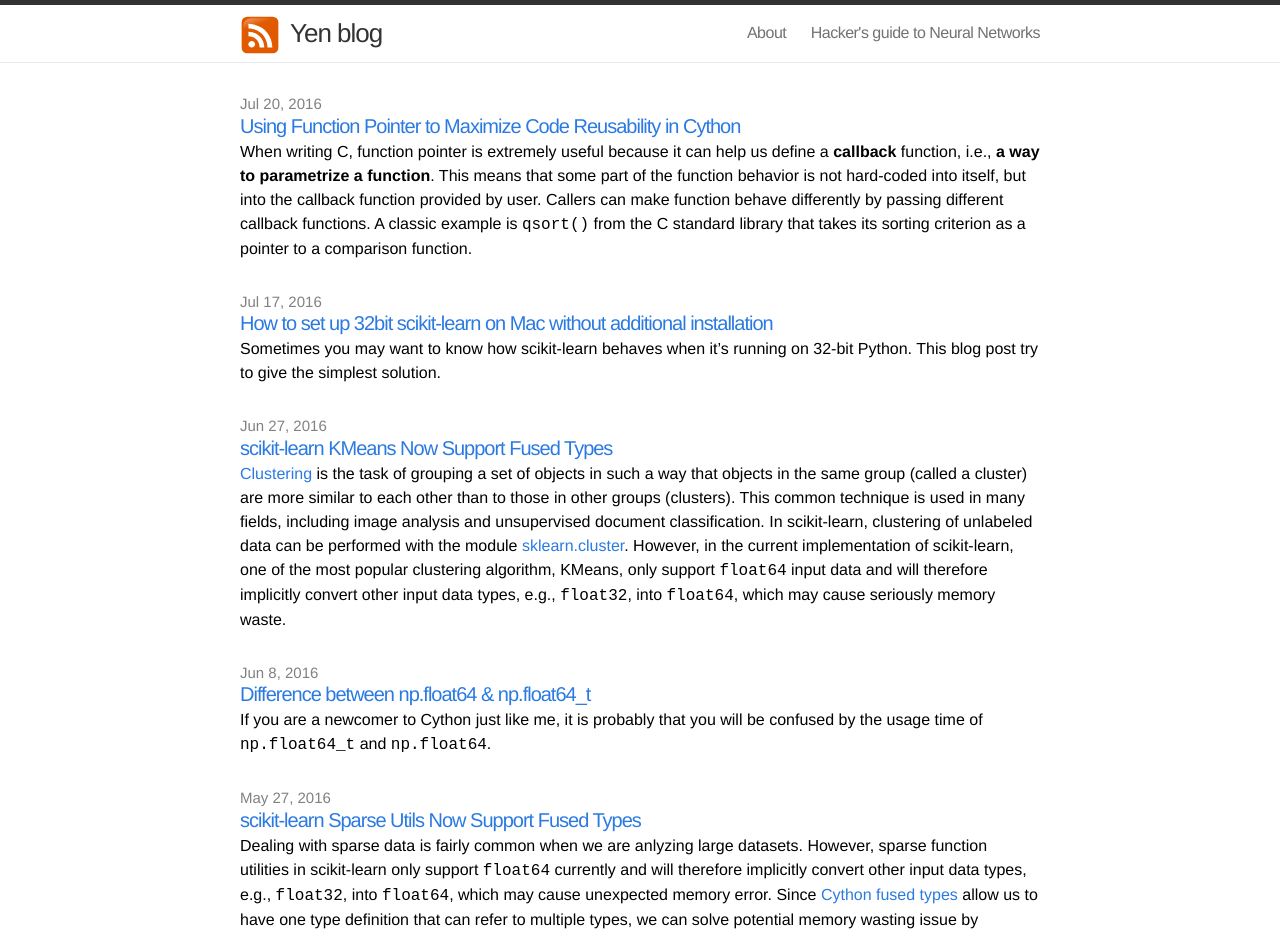
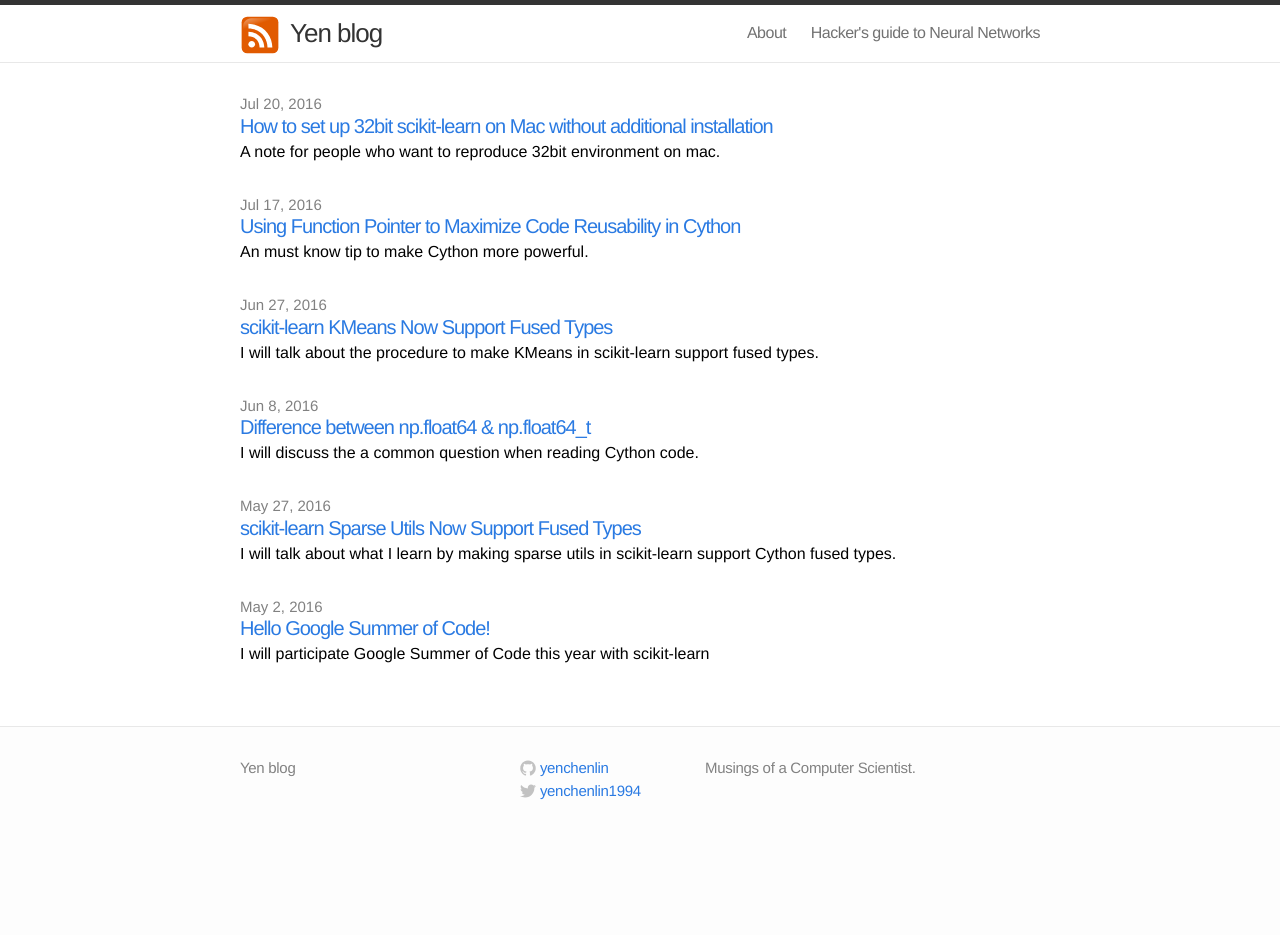
Before and after one commit to yenchenlin/old-blog, a Jekyll site: the page built from index.html, in a window 1280 px wide and 1400 px high. Shown: the top 935 px of the window. Built offline with Jekyll 4.4.1, drawn with Linux system fonts in a browser that asks for light colours; some of the changed text lies outside the part shown.

Commit message:
Update blog post

```diff
--- a/_posts/2016-05-03-hello-google-summer-of-code.markdown
+++ b/_posts/2016-05-03-hello-google-summer-of-code.markdown
@@ -4,6 +4,7 @@ title:  "Hello Google Summer of Code!"
 date:   2016-05-02 18:52:21 -0500
 categories: GSoc
 comments: true
+excerpt: "I will participate Google Summer of Code this year with scikit-learn"
 ---
 ![](https://musescore.org/sites/musescore.org/files/Capture%20d'e%CC%81cran%202016-03-01%2009.48.11.png)
 
--- a/_posts/2016-05-27-sparse-func-utils.markdown
+++ b/_posts/2016-05-27-sparse-func-utils.markdown
@@ -4,6 +4,7 @@ title:  "scikit-learn Sparse Utils Now Support Fused Types"
 date:   2016-05-27 18:52:21 -0500
 categories: GSoC
 comments: true
+excerpt: "I will talk about what I learn by making sparse utils in scikit-learn support Cython fused types."
 ---
 
 Dealing with sparse data is fairly common when we are anlyzing large datasets. However, sparse function utilities in scikit-learn only support `float64` currently and will therefore implicitly convert other input data types, e.g., `float32`, into `float64`, which may cause unexpected memory error. Since [Cython fused types](http://docs.cython.org/src/userguide/fusedtypes.html) allow us to have one type definition that can refer to multiple types, we can solve potential memory wasting issue by substituting `float64` with Cython fused types.
--- a/_posts/2016-06-09-difference-between-float64-and-float64_t.markdown
+++ b/_posts/2016-06-09-difference-between-float64-and-float64_t.markdown
@@ -4,6 +4,7 @@ title:  "Difference between np.float64 & np.float64_t"
 date:   2016-06-08 18:52:21 -0500
 categories: GSoC
 comments: true
+excerpt: "I will discuss the a common question when reading Cython code."
 ---
 
 If you are a newcomer to Cython just like me, it is probably that you will be confused by the usage time of `np.float64_t` and `np.float64`.
--- a/_posts/2016-06-29-KMeans.md
+++ b/_posts/2016-06-29-KMeans.md
@@ -4,6 +4,7 @@ title:  "scikit-learn KMeans Now Support Fused Types"
 date:   2016-06-27 18:52:21 -0500
 categories: GSoC
 comments: true
+excerpt: "I will talk about the procedure to make KMeans in scikit-learn support fused types."
 ---
 
 [Clustering](https://en.wikipedia.org/wiki/Cluster_analysis) is the task of grouping a set of objects in such a way that objects in the same group (called a cluster) are more similar to each other than to those in other groups (clusters). This common technique is used in many fields, including image analysis and unsupervised document classification. In scikit-learn, clustering of unlabeled data can be performed with the module [sklearn.cluster](http://scikit-learn.org/stable/modules/classes.html#module-sklearn.cluster). However, in the current implementation of scikit-learn, one of the most popular clustering algorithm, KMeans, only support `float64` input data and will therefore implicitly convert other input data types, e.g., `float32`, into `float64`, which may cause seriously memory waste.
--- a/_posts/2016-07-17-Function-Pointer.md
+++ b/_posts/2016-07-17-Function-Pointer.md
@@ -1,9 +1,10 @@
 ---
 layout: post
 title:  "Using Function Pointer to Maximize Code Reusability in Cython"
-date:   2016-07-20 18:52:21 -0500
+date:   2016-07-17 18:52:21 -0500
 categories: GSoC
 comments: true
+excerpt: "An must know tip to make Cython more powerful."
 ---
 
 When writing C, function pointer is extremely useful because it can help us define a **callback** function, i.e., **a way to parametrize a function**. This means that some part of the function behavior is not hard-coded into itself, but into the callback function provided by user. Callers can make function behave differently by passing different callback functions. A classic example is `qsort()` from the C standard library that takes its sorting criterion as a pointer to a comparison function.
--- a/_posts/2016-07-20-32bit-scikit-learn.md
+++ b/_posts/2016-07-20-32bit-scikit-learn.md
@@ -1,9 +1,10 @@
 ---
 layout: post
 title:  "How to set up 32bit scikit-learn on Mac without additional installation "
-date:   2016-07-17 18:52:21 -0500
+date:   2016-07-20 18:52:21 -0500
 categories: GSoC
 comments: true
+excerpt: "A note for people who want to reproduce 32bit environment on mac."
 ---
 
 Sometimes you may want to know how scikit-learn behaves when it's running on 32-bit Python. This blog post try to give the simplest solution.
```
